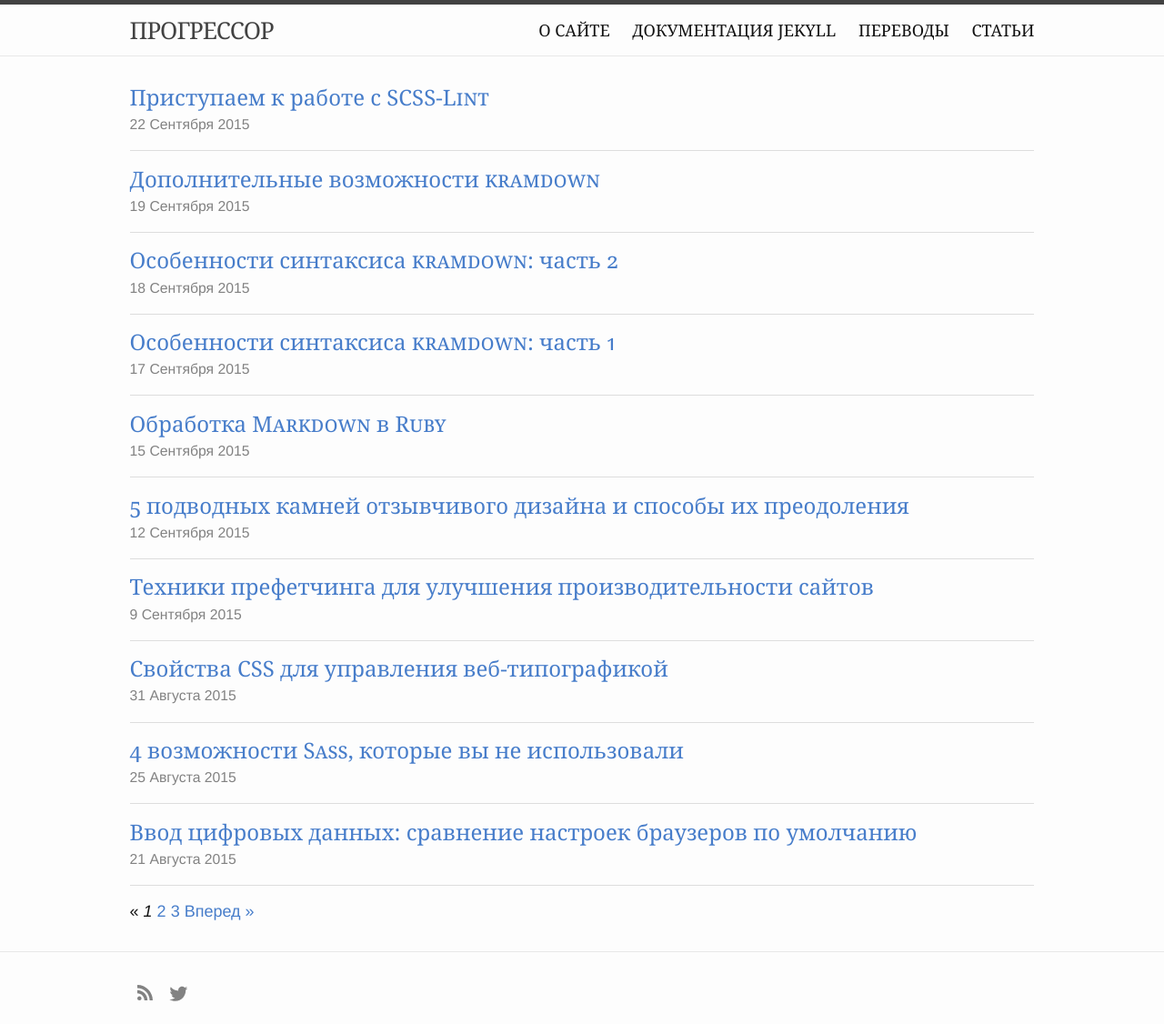
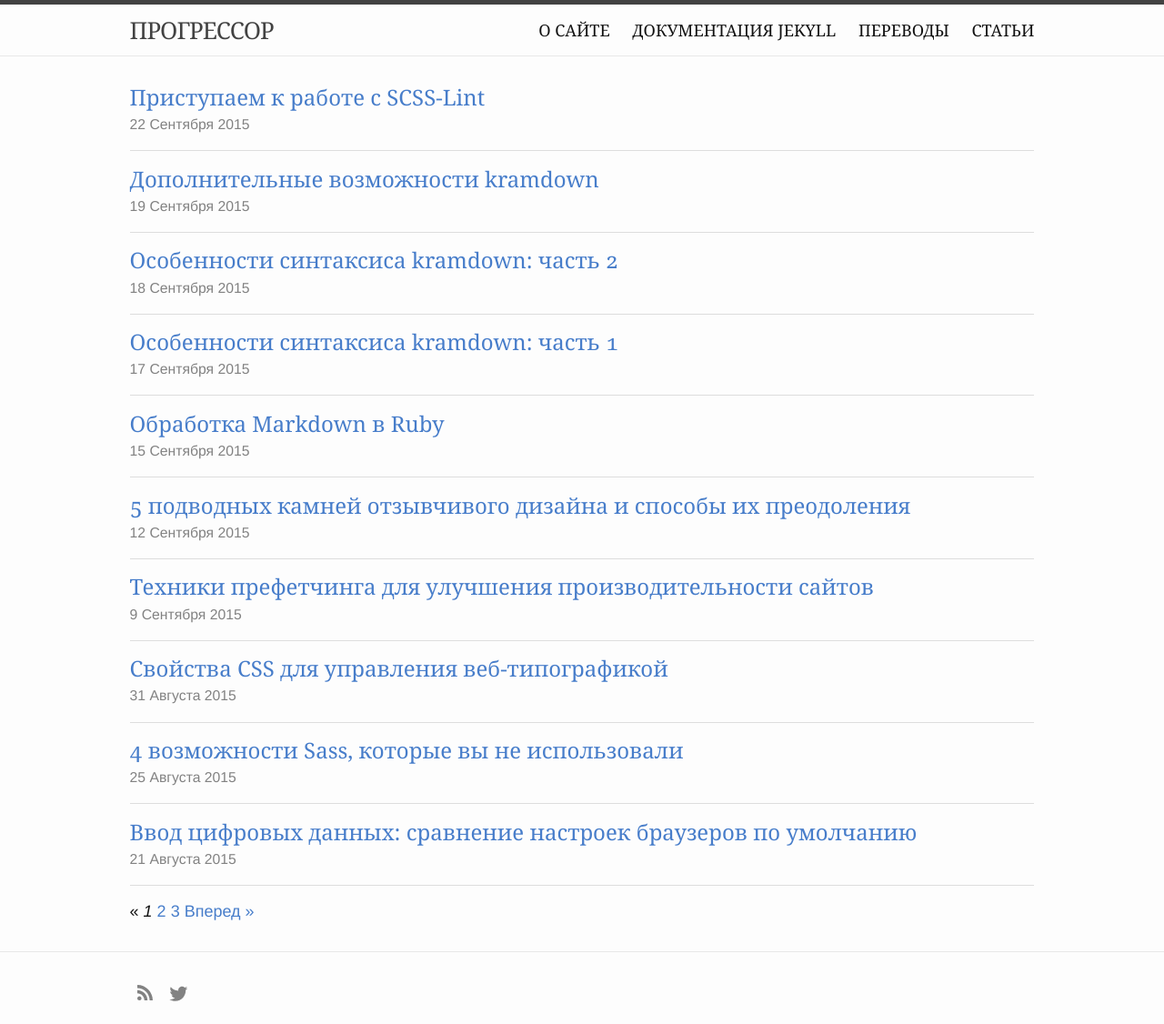
Before and after one commit to prgssr/prgssr.github.io, a Jekyll site: the page built from index.html, in a window 1280 px wide. Shown: the whole page at 91% size. Built offline with Jekyll 4.4.1, drawn with Linux system fonts in a browser that asks for light colours; the list of posts is cut into pages by our own code; comment, search, counter and statistics services are not loaded.

Commit message:
font-feature settings - remove smcp

```diff
--- a/_sass/base/_typography.scss
+++ b/_sass/base/_typography.scss
@@ -1,5 +1,5 @@
 body {
-  @include font-feature-settings('kern', 'liga', 'pnum', 'smcp', 'onum');
+  @include font-feature-settings('kern', 'liga', 'onum');
 
   color: $base-font-color;
   font-family: $base-font-family;
```
